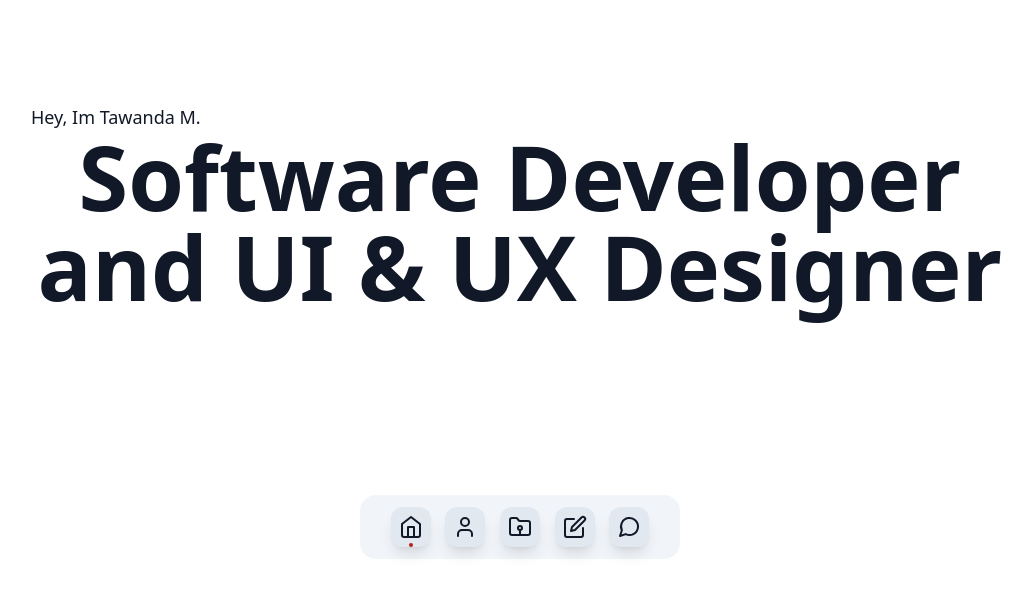
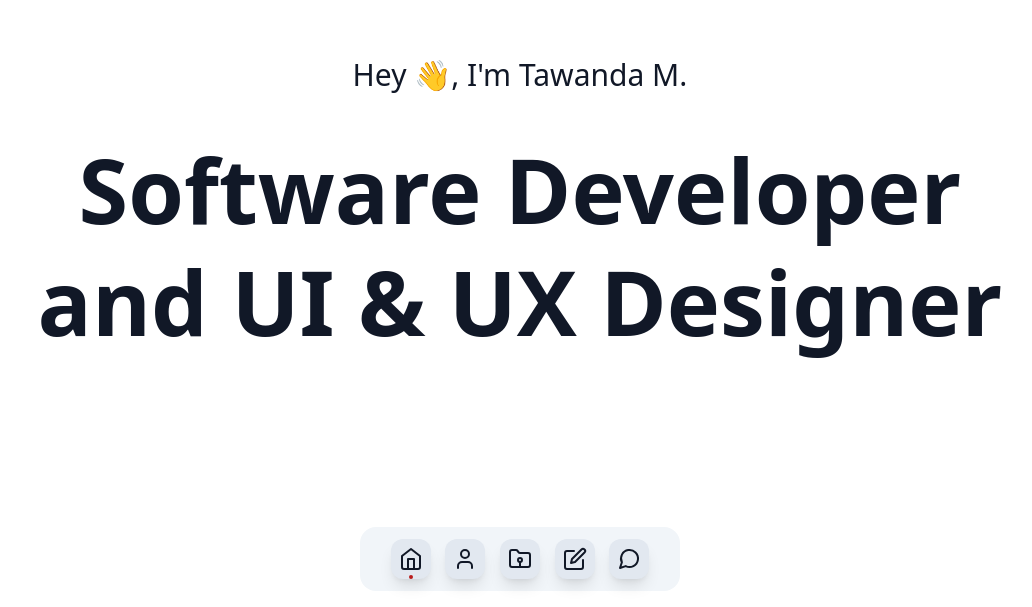
Before and after one commit to tmnyoni/tmnyoni.github.io, a Next.js app: page / in a window 1280 px wide. Shown: the part 193-800 px from the top of the page, without its empty margins (120-1152 px from the left). Built offline with nearby package versions, Linux system fonts and the light colour scheme.

Commit message:
style: main layout styling

```diff
--- a/src/app/(site)/layout.tsx
+++ b/src/app/(site)/layout.tsx
@@ -14,7 +14,7 @@ export default function SiteLayout(props: RootLayoutProps) {
     return (
         <main className="relative flex min-h-screen w-screen flex-col items-center justify-center">
             {children}
-            <section className="fixed bottom-12 left-0 right-0 mx-auto inline w-3/12 transform">
+            <section className="fixed bottom-4 left-0 right-0 mx-auto inline w-3/12 transform">
                 <NavDock />
             </section>
         </main>
--- a/src/app/(site)/page.tsx
+++ b/src/app/(site)/page.tsx
@@ -4,8 +4,10 @@ import Link from "next/link"
 export default function Page() {
     return (
         <main>
-            <div className="text-lg font-medium"> Hey, Im Tawanda M. </div>
-            <div className="max-w-[19ch] text-center text-[90px] font-black leading-none">
+            <div className="mb-10 text-center text-3xl font-medium">
+                Hey 👋, I&apos;m Tawanda M.
+            </div>
+            <div className="max-w-[19ch] text-center text-[90px] font-black leading-tight">
                 Software Developer and UI & UX Designer
             </div>
         </main>
```
